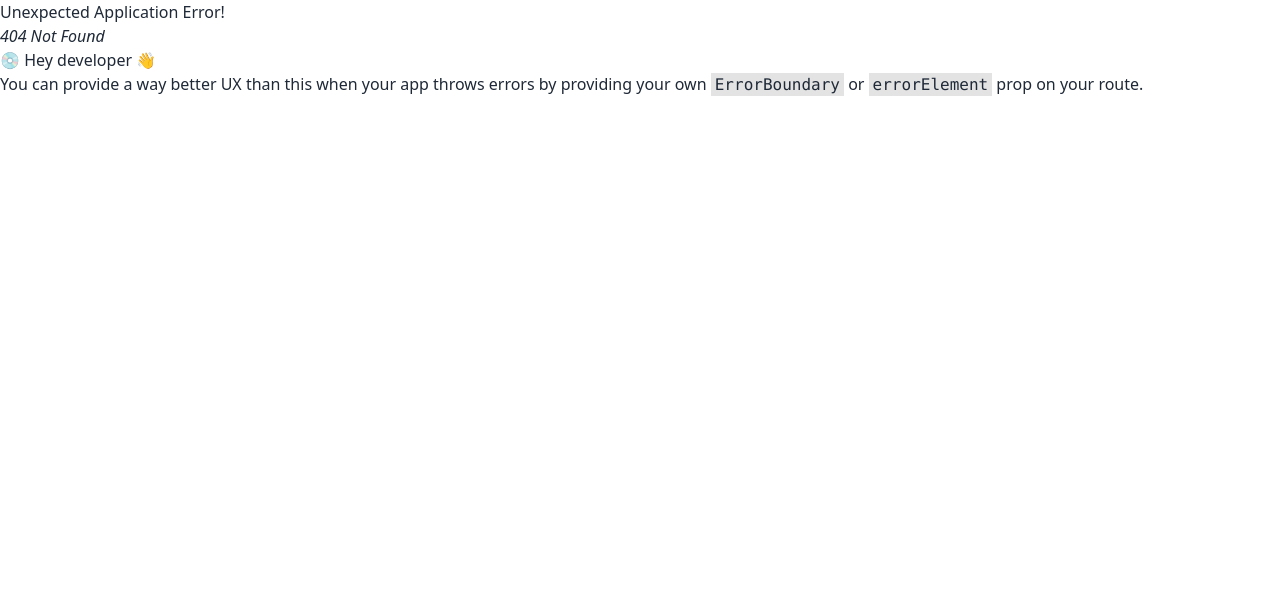
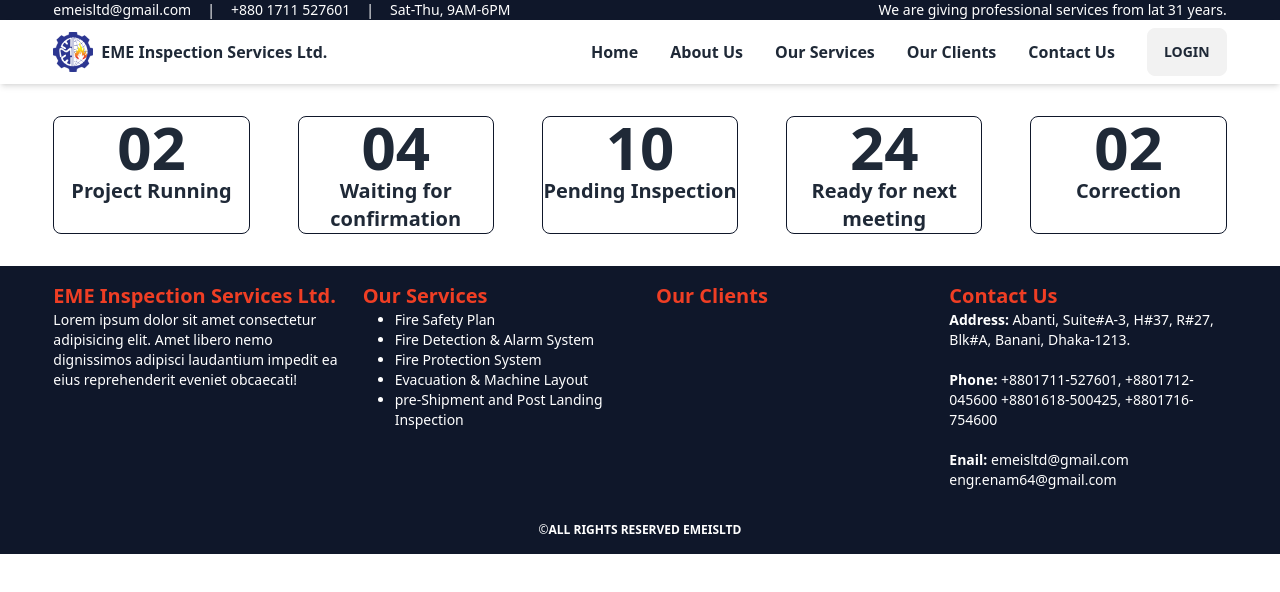
Before and after one commit to akashseub/cautious-guide, a React (Vite) app: page /services in a window 1280 px wide. Before the commit this address had no page. Shown: the top 592 px of the page. Built offline with nearby package versions, Linux system fonts and the light colour scheme.

Commit message:
in Shaa Allah will go soooo far

```diff
--- /dev/null
+++ b/src/Components/Dashboard/Dashboard.jsx
@@ -0,0 +1,32 @@
+
+
+const Dashboard = () => {
+    return (
+        <div className="w-11/12 mx-auto py-8">
+            <div className="grid grid-cols-5 gap-12">
+                <div className="text-center border border-slate-900 rounded-lg">
+                    <h1 className="font-bold text-6xl">02</h1>
+                    <h2 className="font-bold text-xl">Project Running</h2>
+                </div>
+                <div className="text-center border border-slate-900 rounded-lg">
+                    <h1 className="font-bold text-6xl">04</h1>
+                    <h2 className="font-bold text-xl">Waiting for confirmation</h2>
+                </div>
+                <div className="text-center border border-slate-900 rounded-lg">
+                    <h1 className="font-bold text-6xl">10</h1>
+                    <h2 className="font-bold text-xl">Pending Inspection</h2>
+                </div>
+                <div className="text-center border border-slate-900 rounded-lg">
+                    <h1 className="font-bold text-6xl">24</h1>
+                    <h2 className="font-bold text-xl">Ready for next meeting</h2>
+                </div>
+                <div className="text-center border border-slate-900 rounded-lg">
+                    <h1 className="font-bold text-6xl">02</h1>
+                    <h2 className="font-bold text-xl">Correction</h2>
+                </div>
+            </div>
+        </div>
+    );
+};
+
+export default Dashboard;
--- a/src/Components/Header/Header.jsx
+++ b/src/Components/Header/Header.jsx
@@ -14,11 +14,11 @@
                     </div>
                 </Link>
                 <div className="text-center md:flex items-center">
-                    <Link to="/" className="p-4 hover:bg-gray-300 hover:rounded-xl">Home</Link>
-                    <Link to="/about" className="p-4 hover:bg-gray-300 hover:rounded-xl">About Us</Link>
-                    <Link to="/services" className="p-4 hover:bg-gray-300 hover:rounded-xl">Our Services</Link>
-                    <Link to="/clients" className="p-4 hover:bg-gray-300 hover:rounded-xl">Our Clients</Link>
-                    <Link to="/contact" className="p-4 hover:bg-gray-300 hover:rounded-xl">Contact Us</Link>
+                    <Link to="/" className="p-4 hover:bg-gray-300 hover:rounded-xl hover:text-[#0C356A]">Home</Link>
+                    <Link to="/about" className="p-4 hover:bg-gray-300 hover:rounded-xl hover:text-[#0C356A]">About Us</Link>
+                    <Link to="/services" className="p-4 hover:bg-gray-300 hover:rounded-xl hover:text-[#0C356A]">Our Services</Link>
+                    <Link to="/clients" className="p-4 hover:bg-gray-300 hover:rounded-xl hover:text-[#0C356A]">Our Clients</Link>
+                    <Link to="/contact" className="p-4 hover:bg-gray-300 hover:rounded-xl hover:text-[#0C356A]">Contact Us</Link>
                     <div className="pl-4">
                         <button className="btn font-bold" onClick={() => document.getElementById('my_modal_2').showModal()}>Login</button>
                         <dialog id="my_modal_2" className="modal">
--- a/src/Components/Home/Home.jsx
+++ b/src/Components/Home/Home.jsx
@@ -30,7 +30,7 @@
                             <li>To conduct Pre-shipment & Post-shipment inspection work with strict conformity to international standard.</li>
                         </ul>
                     </div>
-                    <div>
+                    <div className="">
                         <img className="w-4/5" src={'https://img.freepik.com/free-vector/staff-management-perspective-definition-target-orientation-teamwork-organization-business-coach-company-executive-personnel-cartoon-characters_335657-2967.jpg?w=740&t=st=1699168368~exp=1699168968~hmac=9279537984fdefd0421229c9c3512b92b471f22b2059ebcbd4c977822d128673'} alt="" />
                     </div>
                 </div>
--- a/src/main.jsx
+++ b/src/main.jsx
@@ -10,6 +10,7 @@
 import Home from './Components/Home/Home';
 import About from './Components/About/About';
 import Clients from './Components/Clients/Clients';
+import Dashboard from './Components/Dashboard/Dashboard';
 
 const router = createBrowserRouter([
   {
@@ -26,6 +27,10 @@
     {
       path: "/clients",
       element: <Clients></Clients>,
+    },
+    {
+      path: '/services',
+      element: <Dashboard></Dashboard>
     }],
   },
 ]);
```
